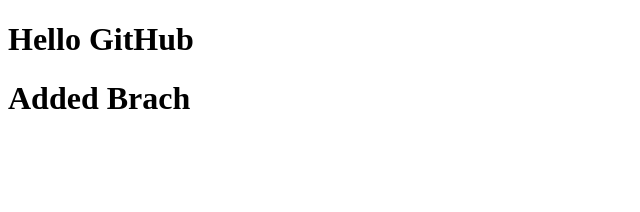
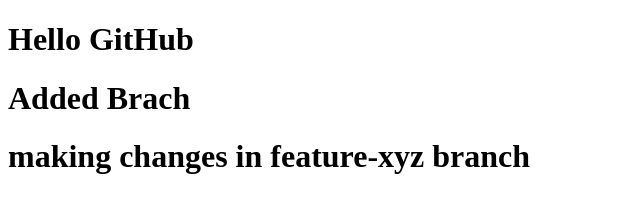
Before and after one commit to ThanujaBalla/Training, a plain HTML site: page index.html in a window 1280 px wide. Shown: the whole page, without its empty margins (0-640 px from the left). Drawn offline with Linux system fonts and the light colour scheme.

Commit message:
made changes in branch

```diff
--- a/index.html
+++ b/index.html
@@ -8,5 +8,6 @@
 <body>
     <h1>Hello GitHub</h1>
     <h1>Added Brach</h1>
+    <h1> making changes in feature-xyz branch</h1>
 </body>
 </html>
```
